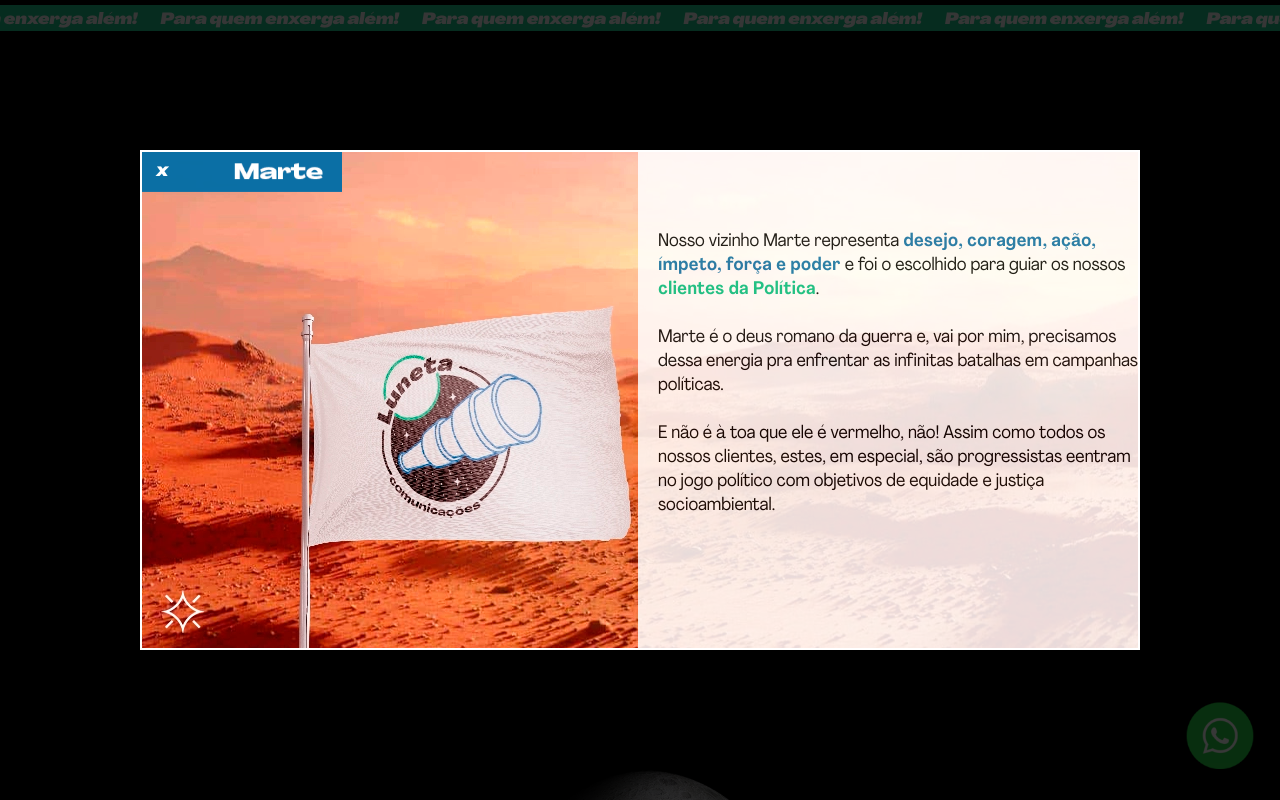
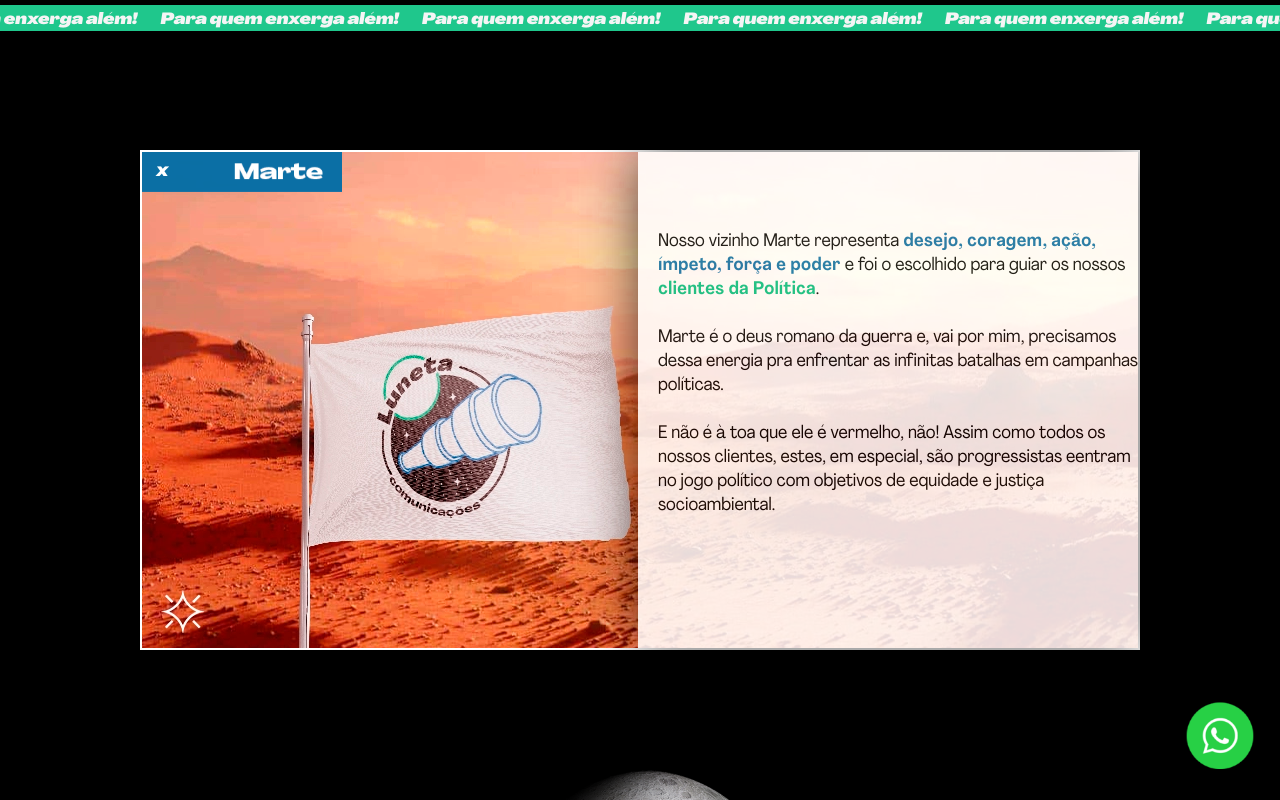
Before and after one commit to Rafal-juru/luneta-tv-betatest, a plain HTML site: page index.html in a window 1280 px wide. Both pictures are taken after a click on the element 690 px from the left and 2485 px from the top of the page. Shown: the part 2085-2885 px from the top of the page. Drawn offline with Linux system fonts and the light colour scheme.

Commit message:
Ajuste fundo scroll modal

```diff
--- a/css/modal.css
+++ b/css/modal.css
@@ -1,14 +1,17 @@
 #modal {
-    display: none; /* Mantemos o display none para o JS controlar */
+    display: none;
     width: 100vw;
     height: 100vh;
     position: fixed;
-    background-color: #000000c7;
     top: 0;
+    left: 0;
     z-index: 4;
-    overflow: hidden; /* Importante para não vazar o conteúdo antes de abrir */
+    background-color: transparent; /* Removemos o fundo preto */
 
-    /* Configuração da Fenda */
+    /* REMOVIDO: overflow: hidden; */
+    /* ADICIONADO: Permite que o scroll "passe" pelo container */
+    overflow: visible;
+
     align-items: center;
     justify-content: center;
 }
@@ -66,7 +69,9 @@
     height: 500px;
     margin: auto;
     border: solid 2px #fff;
-
+    position: relative;
+    background-color: #fff;
+    box-shadow: 0 0 40px rgba(0,0,0,0.5);
     /* ESTADO INICIAL DA FENDA: Cortado ao meio horizontalmente */
     clip-path: inset(50% 0 50% 0);
     opacity: 0;
@@ -80,6 +85,8 @@
 
 #modal .conteudo .white {
     padding-top: 0 20px;
+    pointer-events: auto;
+    box-shadow: 0 0 50px rgba(0, 0, 0, 0.8);
     width: 0;
     font-family: 'AgrandirNarrow', sans-serif;
     font-size: 18px;
--- a/js/modal.js
+++ b/js/modal.js
@@ -38,6 +38,11 @@ const CONTEUDO_PLANETAS = [
 ];
 
 const modal = (numID = 0) => {
+
+  const body = document.querySelector('body');
+  body.style.overflow = 'auto'; // Garante que o scroll esteja ativo
+  body.style.height = 'auto';
+
   // Seleciona o elemento:
   const container = document.getElementById('modal');
 
```
